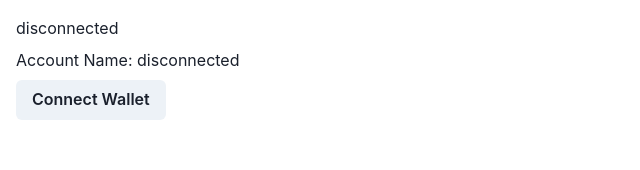
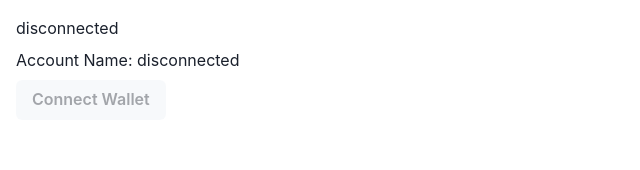
Before and after one commit to graz-sh/graz, a Next.js app in the folder example/: page / in a window 1280 px wide. Shown: the top 170 px of the page, without its empty margins (0-640 px from the left). Built offline with nearby package versions, Linux system fonts and the light colour scheme; what @keplr-wallet/cosmos would draw is missing.

Commit message:
feat(example): get isSupported from useConnect

```diff
--- a/example/pages/index.tsx
+++ b/example/pages/index.tsx
@@ -44,7 +44,7 @@ export default function HomePage() {
 
   const { data: balances, isFetching: isBalancesFetching, refetch } = useBalances();
 
-  const { connect } = useConnect({
+  const { connect, isSupported } = useConnect({
     onSuccess: () => {
       console.log("wallet connected");
     },
@@ -93,7 +93,7 @@ export default function HomePage() {
           </>
         ))}
       <ButtonGroup isAttached>
-        <Button isLoading={isConnecting || isReconnecting} onClick={handleConnect}>
+        <Button isDisabled={!isSupported} isLoading={isConnecting || isReconnecting} onClick={handleConnect}>
           {accountData ? "Disconnect" : "Connect"} Wallet
         </Button>
         {accountData && <IconButton aria-label="refresh" icon={<>🔄</>} onClick={reconnect} />}
```
